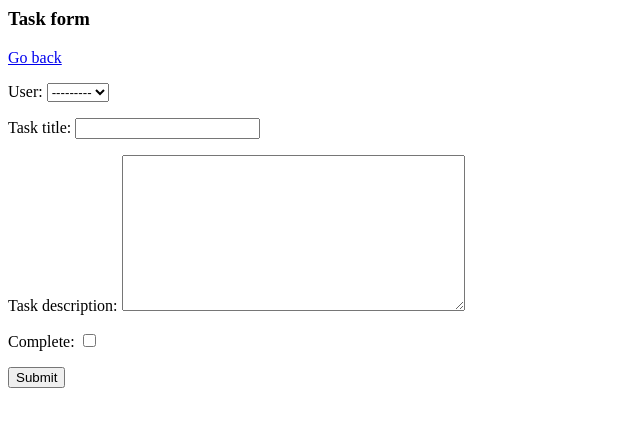
After one commit to el-shes/to_do_list_djangoProject, a Django app: page /create-task/ in a window 1280 px wide. The commit adds this page. Shown: the top 427 px of the page, without its empty margins (0-640 px from the left). Run offline with Django 4.2, Linux system fonts and the light colour scheme; data comes from the database, SQL or seed files in the repository; both versions use the stored data as it was after the commit.

Commit message:
implemented Create task view and logic

```diff
--- a/list_app/urls.py
+++ b/list_app/urls.py
@@ -1,7 +1,9 @@
 from django.urls import path
-from .views import TaskList, TaskDetail
+from .views import TaskList, TaskDetail, CreateTask
 
 urlpatterns = [
-    path('', TaskList.as_view(), name="task"),
+    path('', TaskList.as_view(), name="tasks"),
     path('task/<int:pk>', TaskDetail.as_view(), name="task"),
+    path('create-task/', CreateTask.as_view(), name="create-task"),
+
 ]
--- a/list_app/views.py
+++ b/list_app/views.py
@@ -1,6 +1,8 @@
 from django.shortcuts import render
 from django.views.generic.list import ListView
 from django.views.generic.detail import DetailView
+from django.views.generic.edit import CreateView, UpdateView, DeleteView
+from django.urls import reverse_lazy
 from list_app.models import Task
 
 
@@ -13,3 +15,9 @@ class TaskList(ListView):
 
 class TaskDetail(DetailView):
     model = Task
+
+
+class CreateTask(CreateView):
+    model = Task
+    fields = "__all__"
+    success_url = reverse_lazy('tasks')
--- /dev/null
+++ b/templates/list_app/task_form.html
@@ -0,0 +1,7 @@
+<h3>Task form</h3>
+<a href="{% url 'tasks' %}">Go back</a>
+<form method="POST">
+    {% csrf_token %}
+    {{ form.as_p}}
+    <input type="submit" value="Submit">
+</form>
--- a/templates/list_app/task_list.html
+++ b/templates/list_app/task_list.html
@@ -1,4 +1,5 @@
 <h1>My To-Do list</h1>
+<a href="{% url 'create-task' %}">Add Task</a>
 
 <table>
     <tr>
```
Also changed, not shown: db.sqlite3.
